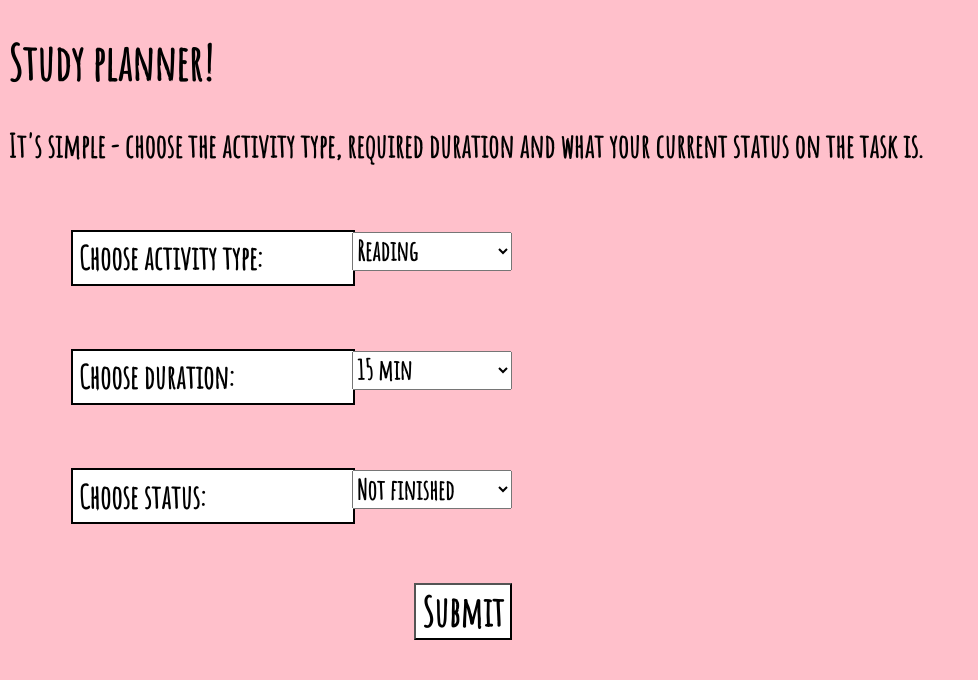
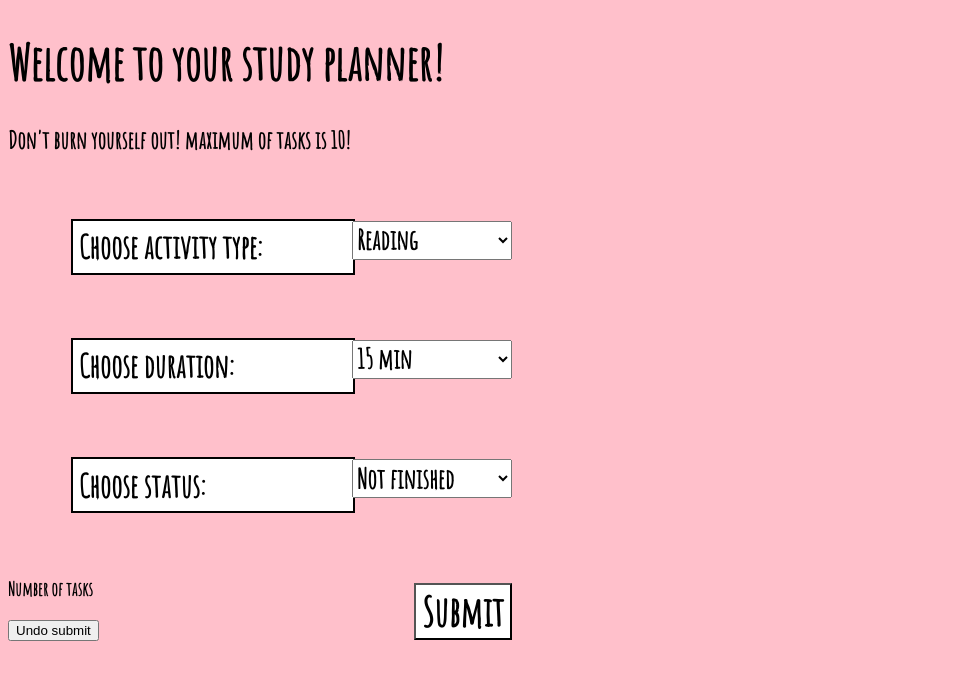
Before and after one commit to EmelieH-cloud/ToDoList, a plain HTML site: page index.html in a window 1280 px wide. Shown: the whole page, without its empty margins (0-978 px from the left). Drawn offline with Linux system fonts and the light colour scheme.

Commit message:
Update index.html

```diff
--- a/index.html
+++ b/index.html
@@ -9,9 +9,11 @@
     <link rel="stylesheet" href="style.css">
   </head>
   <body>
-    <h1>Study planner!</h1>
-    <p>It's simple - choose the activity type, required duration and what your current status on the task is. </p>
-    <form action="/action_page.php">
+
+    <h1>Welcome to your study planner!</h1>
+
+    <h2 id="max">Don't burn yourself out! maximum of tasks is 10!</h2>
+
     <div class="containOptions">
     <label for="activity" class="">Choose activity type: </label>
     <select id="activity" name="activity" class="lists">
@@ -20,6 +22,7 @@
       <option value="Listening">Listening</option>
     </select>
     </div>
+
     <div class="containOptions">
     <label for="duration">Choose duration: </label>
     <select id="duration" name="duration" class="lists">
@@ -28,25 +31,25 @@
       <option value="60">1 hour</option>
     </select>
     </div>
+
     <div class="containOptions">
   <label for="status">Choose status: </label>
     <select id="status" name="status" class="lists">
-        <option value="Not finished">Not finished</option>
+      <option value="Not finished" id="notdone">Not finished</option>
       <option value="Finished">Finished</option>
     </select>
+    </div>
+
+    <h3 id="count">Number of tasks</h3>
     <button id ="submit" class="submit">Submit</button>
-      </div>
-    </form>
-
-
-<div id="output">
+    <button id ="undo" class="clear">Undo submit</button>
+    <div class="tableContainer">
     <table id="tasks">
         <tr>
             <th></th>
         </tr>
     </table>
 </div>
-
 	<script src="script.js"></script>
 </body>
 </html>
```
Lines whose indentation alone changed are shown as unchanged.
